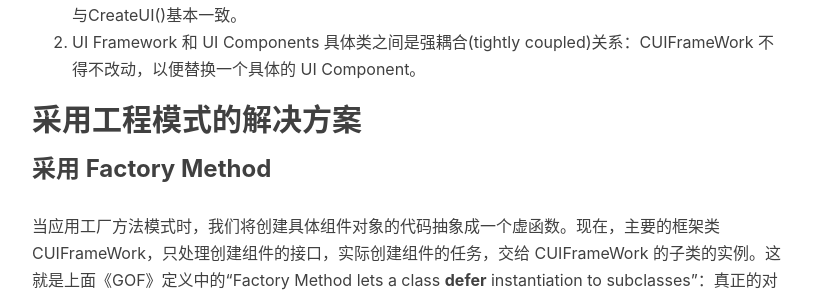
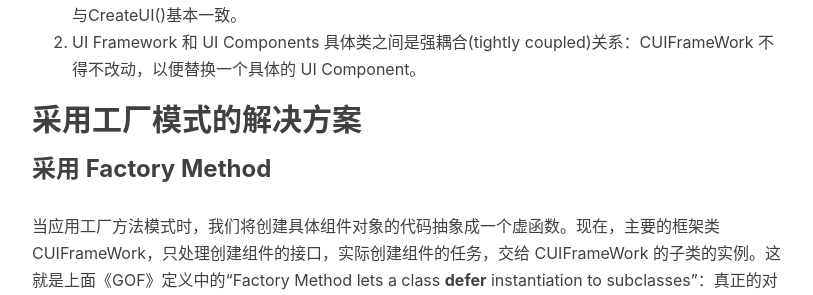
Before and after one commit to ttyrion/ttyrion.github.io, a Jekyll site: the page built from _posts/2018-09-17-【Design Pattern】Factory Method and Abstract Factory.md, in a window 1280 px wide and 900 px high, scrolled down 2023 px. Shown: the part 159-454 px from the top of the window, without its empty margins (233-1046 px from the left). Built offline with Jekyll 4.4.1, drawn with Linux system fonts in a browser that asks for light colours; nearby versions of some CDN libraries; comment, search, counter and statistics services are not loaded.

Commit message:
文字错误

````diff
--- a/_posts/2018-09-17-【Design Pattern】Factory Method and Abstract Factory.md
+++ b/_posts/2018-09-17-【Design Pattern】Factory Method and Abstract Factory.md
@@ -65,7 +65,7 @@ public:
 1. 代码复用性太差，旧得CreateUI()中的代码没有任何复用，而新增的CreateScrollingUI()的逻辑其实与CreateUI()基本一致。
 2. UI Framework 和 UI Components 具体类之间是强耦合(tightly coupled)关系：CUIFrameWork 不得不改动，以便替换一个具体的 UI Component。
 
-## 采用工程模式的解决方案
+## 采用工厂模式的解决方案
 ### 采用 Factory Method
 当应用工厂方法模式时，我们将创建具体组件对象的代码抽象成一个虚函数。现在，主要的框架类 CUIFrameWork，只处理创建组件的接口，实际创建组件的任务，交给 CUIFrameWork 的子类的实例。这就是上面《GOF》定义中的“Factory Method lets a class **defer** instantiation to subclasses”：真正的对象创建工作被延迟。现在，我们的代码可能是这样的：
 ```cpp
````
